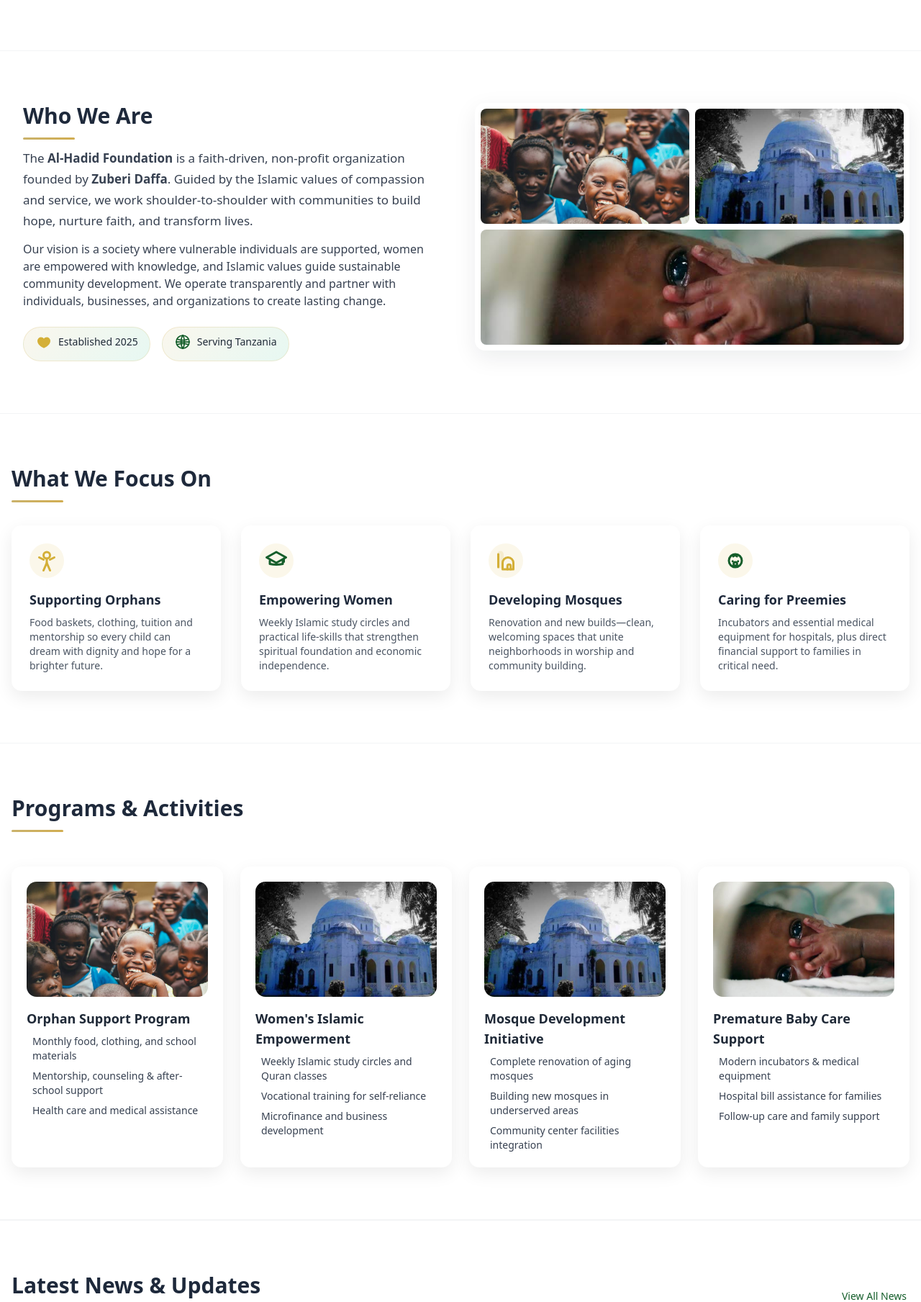
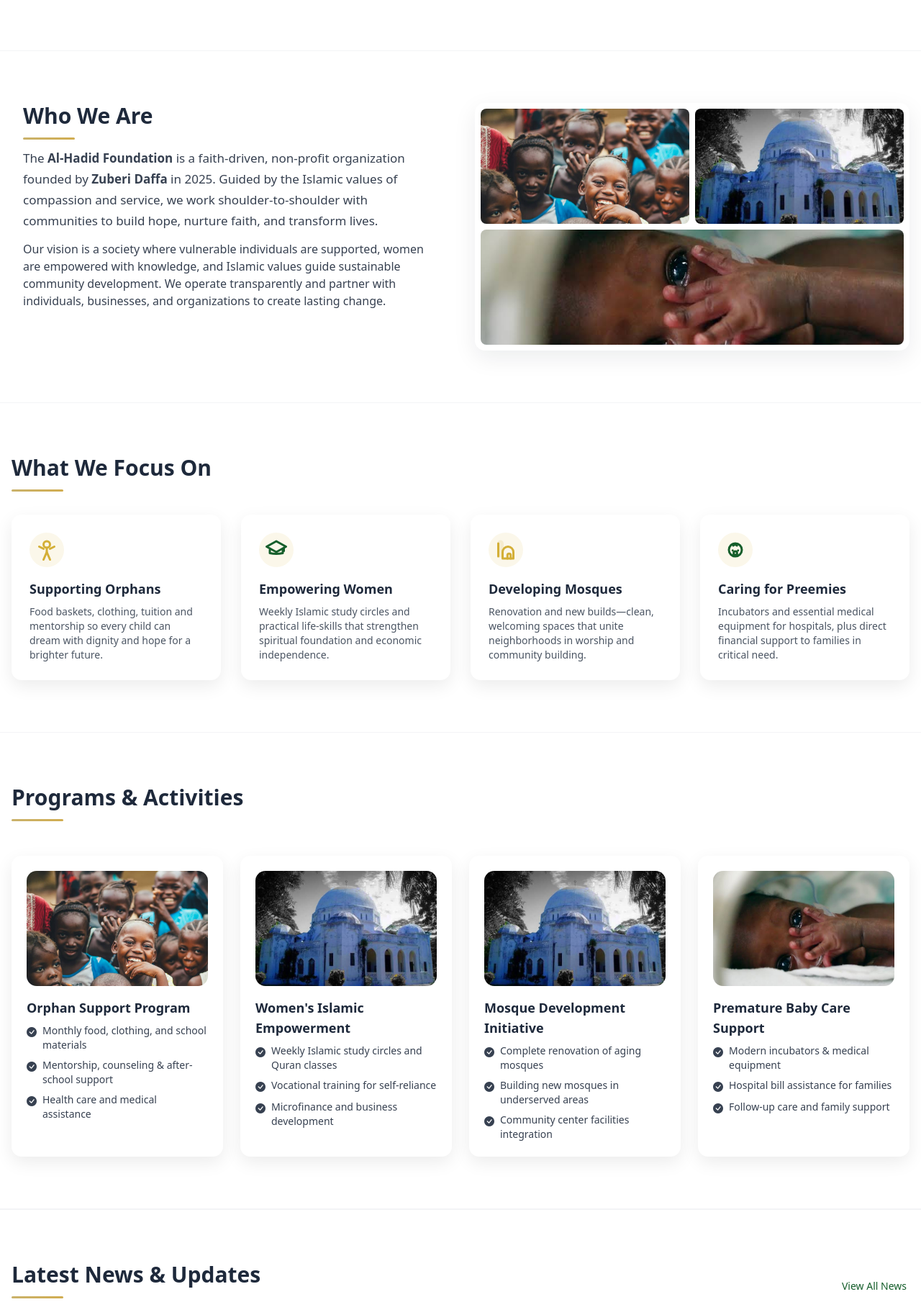
Before and after one commit to FidelisKagashe26/AlHadid, a Django app: page / in a window 1280 px wide. Shown: the part 827-2636 px from the top of the page at 72% size. Run offline with Django 4.2, Linux system fonts and the light colour scheme; data comes from the database, SQL or seed files in the repository.

Commit message:
Semi final management

```diff
--- a/templates/website/home.html
+++ b/templates/website/home.html
@@ -201,7 +201,7 @@
       <h2 class="text-2xl md:text-3xl font-semibold gold-underline">Who We Are</h2>
       <p class="lead mt-3 text-gray-700 dark:text-gray-300">
         The <strong>Al-Hadid Foundation</strong> is a faith-driven, non-profit organization founded by
-        <strong>Zuberi Daffa</strong>. Guided by the Islamic values of compassion and service, we work
+        <strong>Zuberi Daffa</strong> in 2025. Guided by the Islamic values of compassion and service, we work
         shoulder-to-shoulder with communities to build hope, nurture faith, and transform lives.
       </p>
       <p class="mt-3 text-gray-700 dark:text-gray-300">
@@ -209,13 +209,11 @@
         and Islamic values guide sustainable community development. We operate transparently and partner with
         individuals, businesses, and organizations to create lasting change.
       </p>
-      <div class="mt-6 flex flex-wrap gap-4">
-        <div class="volunteer-badge rounded-full px-4 py-2">
-          <span class="text-sm font-medium text-gray-800 dark:text-primary inline-flex items-center gap-2">
-            <!-- Heart -->
-            <svg class="h-5 w-5 md:h-6 md:w-6 text-gold" viewBox="0 0 24 24" fill="currentColor" aria-hidden="true">
-              <path d="M11.645 20.46a1 1 0 0 0 .71 0C15.9 19.13 21 15.77 21 10.6A5.1 5.1 0 0 0 15.9 5.5c-1.72 0-3.14.78-3.9 2.01C11.24 6.28 9.82 5.5 8.1 5.5A5.1 5.1 0 0 0 3 10.6c0 5.17 5.1 8.53 8.645 9.86Z"/>
-            </svg>
+      {% comment %} <div class="mt-6 flex flex-wrap gap-4">
+        <div class="volunteer-badge rounded-full px-4 py-2 bg-gray-100 dark:bg-gray-800">
+          <span class="text-sm font-medium text-gray-800 dark:text-green-400 inline-flex items-center gap-2">
+            <!-- Heart (Bootstrap Icon) -->
+            <i class="bi bi-heart-fill text-warning" style="font-size: 1.25rem;"></i>
             Established 2025
           </span>
         </div>
@@ -238,7 +236,7 @@
             Serving Tanzania
           </span>
         </div>
-      </div>
+      </div> {% endcomment %}
 
     </div>
 
@@ -394,18 +392,18 @@
           <img src="{% static 'images/kids.jpeg' %}" class="w-full h-full object-cover transition-transform duration-300 group-hover:scale-105" alt="">
           <div class="absolute inset-0 bg-gradient-to-t from-black/20 to-transparent opacity-0 group-hover:opacity-100 transition-opacity duration-300"></div>
         </div>
-        <h3 class="mt-4 font-semibold text-lg text-gray-800 dark:text-gray-200">Orphan Support Program</h3>
+        <h3 class="mt-4 font-semibold text-lg">Orphan Support Program</h3>
         <ul class="mt-2 text-sm text-gray-700 dark:text-gray-300 space-y-2 flex-grow">
           <li class="flex items-start">
-            <i class="fa-solid fa-check-circle text-gold mr-2 mt-0.5 flex-shrink-0"></i>
+            <i class="bi bi-check-circle-fill text-warning mr-2 mt-0.5 flex-shrink-0"></i>
             Monthly food, clothing, and school materials
           </li>
           <li class="flex items-start">
-            <i class="fa-solid fa-check-circle text-gold mr-2 mt-0.5 flex-shrink-0"></i>
+            <i class="bi bi-check-circle-fill text-warning mr-2 mt-0.5 flex-shrink-0"></i>
             Mentorship, counseling & after-school support
           </li>
           <li class="flex items-start">
-            <i class="fa-solid fa-check-circle text-gold mr-2 mt-0.5 flex-shrink-0"></i>
+            <i class="bi bi-check-circle-fill text-warning mr-2 mt-0.5 flex-shrink-0"></i>
             Health care and medical assistance
           </li>
         </ul>
@@ -416,18 +414,18 @@
           <img src="{% static 'images/mosque.jpeg' %}" class="w-full h-full object-cover transition-transform duration-300 group-hover:scale-105" alt="">
           <div class="absolute inset-0 bg-gradient-to-t from-black/20 to-transparent opacity-0 group-hover:opacity-100 transition-opacity duration-300"></div>
         </div>
-        <h3 class="mt-4 font-semibold text-lg text-gray-800 dark:text-gray-200">Women's Islamic Empowerment</h3>
+        <h3 class="mt-4 font-semibold text-lg">Women's Islamic Empowerment</h3>
         <ul class="mt-2 text-sm text-gray-700 dark:text-gray-300 space-y-2 flex-grow">
           <li class="flex items-start">
-            <i class="fa-solid fa-check-circle text-primary mr-2 mt-0.5 flex-shrink-0"></i>
+            <i class="bi bi-check-circle-fill text-warning mr-2 mt-0.5 flex-shrink-0"></i>
             Weekly Islamic study circles and Quran classes
           </li>
           <li class="flex items-start">
-            <i class="fa-solid fa-check-circle text-primary mr-2 mt-0.5 flex-shrink-0"></i>
+            <i class="bi bi-check-circle-fill text-warning mr-2 mt-0.5 flex-shrink-0"></i>
             Vocational training for self-reliance
           </li>
           <li class="flex items-start">
-            <i class="fa-solid fa-check-circle text-primary mr-2 mt-0.5 flex-shrink-0"></i>
+            <i class="bi bi-check-circle-fill text-warning mr-2 mt-0.5 flex-shrink-0"></i>
             Microfinance and business development
           </li>
         </ul>
@@ -438,18 +436,18 @@
           <img src="{% static 'images/mosque.jpeg' %}" class="w-full h-full object-cover transition-transform duration-300 group-hover:scale-105" alt="">
           <div class="absolute inset-0 bg-gradient-to-t from-black/20 to-transparent opacity-0 group-hover:opacity-100 transition-opacity duration-300"></div>
         </div>
-        <h3 class="mt-4 font-semibold text-lg text-gray-800 dark:text-gray-200">Mosque Development Initiative</h3>
+        <h3 class="mt-4 font-semibold text-lg">Mosque Development Initiative</h3>
         <ul class="mt-2 text-sm text-gray-700 dark:text-gray-300 space-y-2 flex-grow">
           <li class="flex items-start">
-            <i class="fa-solid fa-check-circle text-gold mr-2 mt-0.5 flex-shrink-0"></i>
+            <i class="bi bi-check-circle-fill text-warning mr-2 mt-0.5 flex-shrink-0"></i>
             Complete renovation of aging mosques
           </li>
           <li class="flex items-start">
-            <i class="fa-solid fa-check-circle text-gold mr-2 mt-0.5 flex-shrink-0"></i>
+            <i class="bi bi-check-circle-fill text-warning mr-2 mt-0.5 flex-shrink-0"></i>
             Building new mosques in underserved areas
           </li>
           <li class="flex items-start">
-            <i class="fa-solid fa-check-circle text-gold mr-2 mt-0.5 flex-shrink-0"></i>
+            <i class="bi bi-check-circle-fill text-warning mr-2 mt-0.5 flex-shrink-0"></i>
             Community center facilities integration
           </li>
         </ul>
@@ -460,18 +458,18 @@
           <img src="{% static 'images/premature-baby.jpeg' %}" class="w-full h-full object-cover transition-transform duration-300 group-hover:scale-105" alt="">
           <div class="absolute inset-0 bg-gradient-to-t from-black/20 to-transparent opacity-0 group-hover:opacity-100 transition-opacity duration-300"></div>
         </div>
-        <h3 class="mt-4 font-semibold text-lg text-gray-800 dark:text-gray-200">Premature Baby Care Support</h3>
+        <h3 class="mt-4 font-semibold text-lg">Premature Baby Care Support</h3>
         <ul class="mt-2 text-sm text-gray-700 dark:text-gray-300 space-y-2 flex-grow">
           <li class="flex items-start">
-            <i class="fa-solid fa-check-circle text-primary mr-2 mt-0.5 flex-shrink-0"></i>
+            <i class="bi bi-check-circle-fill text-warning mr-2 mt-0.5 flex-shrink-0"></i>
             Modern incubators & medical equipment
           </li>
           <li class="flex items-start">
-            <i class="fa-solid fa-check-circle text-primary mr-2 mt-0.5 flex-shrink-0"></i>
+            <i class="bi bi-check-circle-fill text-warning mr-2 mt-0.5 flex-shrink-0"></i>
             Hospital bill assistance for families
           </li>
           <li class="flex items-start">
-            <i class="fa-solid fa-check-circle text-primary mr-2 mt-0.5 flex-shrink-0"></i>
+            <i class="bi bi-check-circle-fill text-warning mr-2 mt-0.5 flex-shrink-0"></i>
             Follow-up care and family support
           </li>
         </ul>
@@ -639,8 +637,8 @@
               </svg>
             </div>
             <div>
-              <h4 class="font-semibold text-gray-800 dark:text-gray-200">Volunteer Opportunities</h4>
-              <p class="text-sm text-gray-600 dark:text-gray-400">Join our team of dedicated volunteers in various programs</p>
+              <h4 class="font-semibold text-green-800">Volunteer Opportunities</h4>
+              <p class="text-sm">Join our team of dedicated volunteers in various programs</p>
             </div>
           </div>
 
@@ -655,8 +653,8 @@
               </svg>
             </div>
             <div>
-              <h4 class="font-semibold text-gray-800 dark:text-gray-200">Corporate Partnerships</h4>
-              <p class="text-sm text-gray-600 dark:text-gray-400">Partner with us for sustainable community development</p>
+              <h4 class="font-semibold text-green-800">Corporate Partnerships</h4>
+              <p class="text-sm">Partner with us for sustainable community development</p>
             </div>
           </div>
 
@@ -671,8 +669,8 @@
               </svg>
             </div>
             <div>
-              <h4 class="font-semibold text-gray-800 dark:text-gray-200">Skill-Based Volunteering</h4>
-              <p class="text-sm text-gray-600 dark:text-gray-400">Share your professional expertise with our programs</p>
+              <h4 class="font-semibold text-green-800">Skill-Based Volunteering</h4>
+              <p class="text-sm">Share your professional expertise with our programs</p>
             </div>
           </div>
         </div>
--- a/templates/website/news_events.html
+++ b/templates/website/news_events.html
@@ -338,7 +338,7 @@
   </div>
 
   <!-- NEWSLETTER SIGNUP -->
-  <div class="mt-16 bg-gradient-to-br from-gold/5 to-emerald-50/30 dark:from-gold/10 dark:to-slate-800 rounded-2xl p-8 md:p-12 text-center">
+  <div class="bg-gradient-to-br from-gold/5 to-emerald-50/30 dark:from-gold/10 dark:to-slate-800 rounded-2xl p-8 md:p-12 text-center">
     <div class="max-w-2xl mx-auto">
       <div class="w-16 h-16 bg-gold/20 rounded-full mx-auto mb-6 flex items-center justify-center">
         <i class="fa-solid fa-envelope text-gold text-2xl"></i>
@@ -350,8 +350,8 @@
       </p>
       <div class="flex flex-col sm:flex-row gap-4 max-w-md mx-auto">
         <input type="email" placeholder="Enter your email"
-               class="flex-1 px-4 py-3 rounded-xl border border-slate-300 dark:border-slate-600 bg-white dark:bg-slate-800 text-slate-900 dark:text-slate-100 focus:ring-2 focus:ring-gold focus:border-gold">
-        <button class="bg-gold hover:bg-gold/90 text-white px-6 py-3 rounded-xl font-medium transition-colors">
+               class="flex-1 px-4 py-3 rounded-xl border border-slate-300 dark:border-slate-600 bg-white dark:bg-slate-800 text-slate-900 dark:text-slate-100 focus:ring-2 focus:ring-green-500 focus:border-green-500">
+        <button class="bg-green-600 hover:bg-green-600/90 text-white px-6 py-3 rounded-xl font-medium transition-colors">
           Subscribe
         </button>
       </div>
```
Also changed, not shown: templates/website/about.html (+5 -5 lines).
